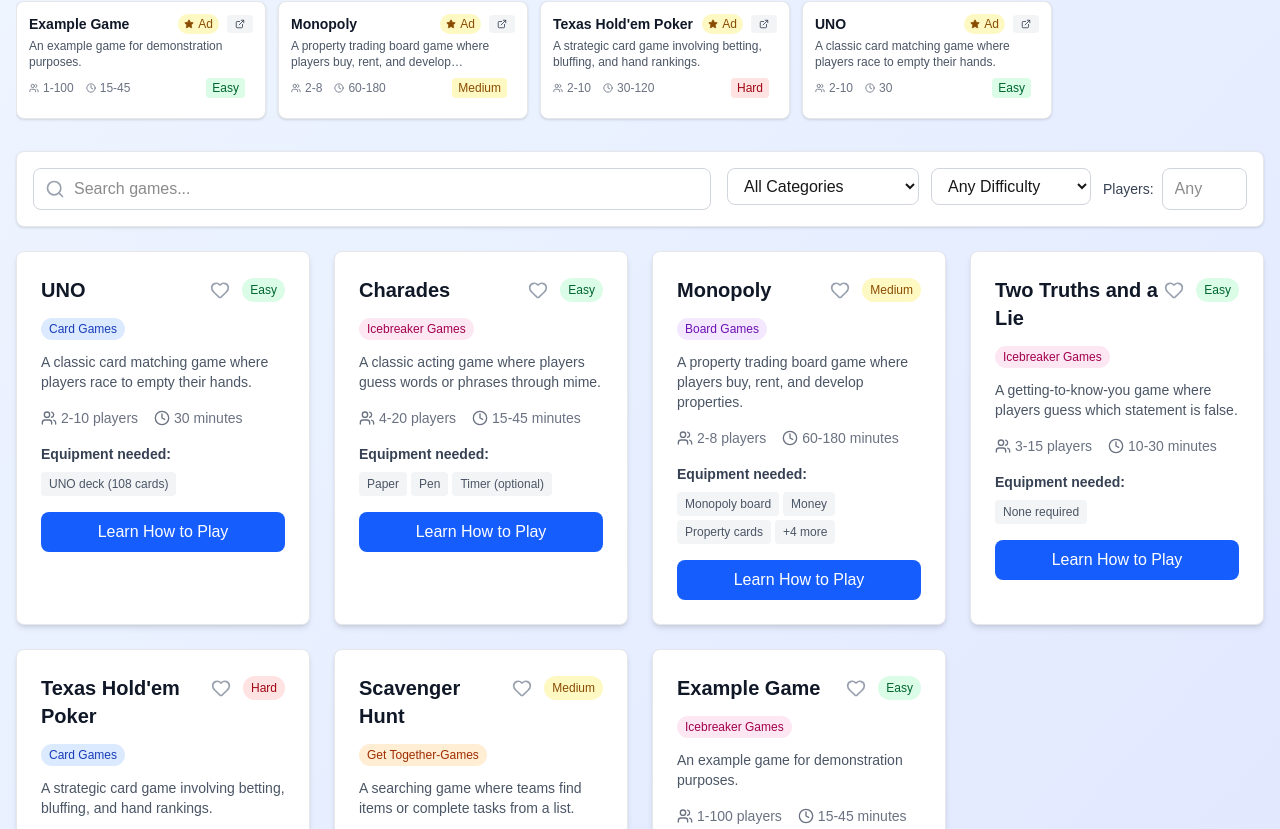
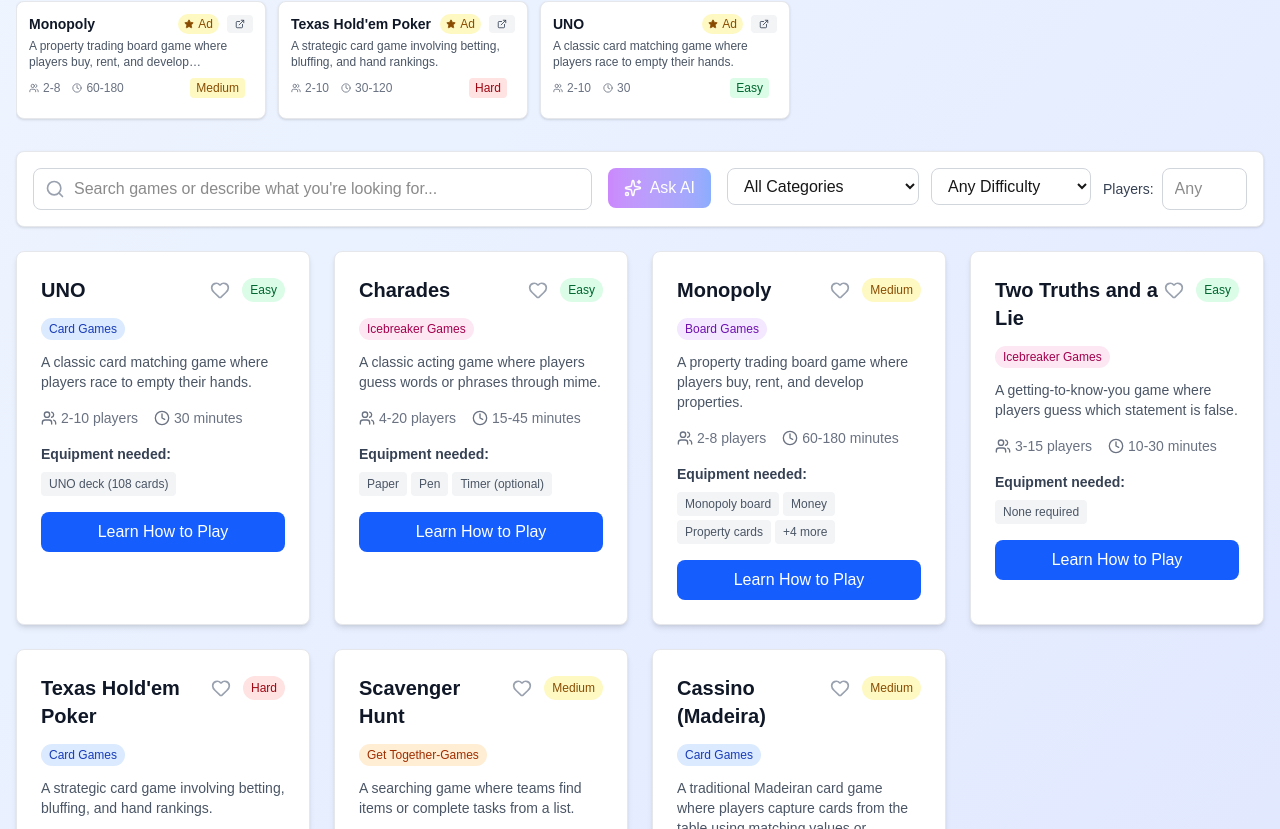
Before and after one commit to PedroAntunes178/game-tutor, a Next.js app: page / in a window 1280 px wide. Shown: the part 231-1060 px from the top of the page. Built offline with nearby package versions, Linux system fonts and the light colour scheme.

Commit message:
[feature] ask AI for "what is this game?"

```diff
--- a/src/app/page.tsx
+++ b/src/app/page.tsx
@@ -48,6 +48,14 @@
     router.push(`/game/${gameSlug}`);
   };
 
+  const handleAIRecommendation = (gameId: string) => {
+    // Find the game by ID and navigate to it
+    const game = games.find(g => g.id === gameId);
+    if (game) {
+      handleLearnToPlay(game as Game);
+    }
+  };
+
   return (
     <div className="min-h-screen bg-gradient-to-br from-blue-50 to-indigo-100">
       <div className="container mx-auto px-4 py-8">
@@ -66,13 +74,6 @@
           </p>
         </div>
 
-        {/* Favorites Bar */}
-        <FavoritesBar
-          favorites={favorites}
-          onRemoveFavorite={removeFavorite}
-          onGameClick={handleLearnToPlay}
-        />
-
         {/* Sponsored Bar */}
         <SponsoredBar
           sponsoredGames={sponsoredGames}
@@ -89,6 +90,14 @@
           onDifficultyChange={setSelectedDifficulty}
           playerCount={playerCount}
           onPlayerCountChange={setPlayerCount}
+          onAIRecommendation={handleAIRecommendation}
+        />
+
+        {/* Favorites Bar */}
+        <FavoritesBar
+          favorites={favorites}
+          onRemoveFavorite={removeFavorite}
+          onGameClick={handleLearnToPlay}
         />
 
         {/* Games Grid */}
--- a/src/components/FilterBar.tsx
+++ b/src/components/FilterBar.tsx
@@ -1,6 +1,8 @@
 'use client';
 
-import { Search } from 'lucide-react';
+import { Search, Sparkles } from 'lucide-react';
+import { useState } from 'react';
+import games from '@/data';
 
 interface FilterBarProps {
   searchQuery: string;
@@ -11,6 +13,7 @@
   onDifficultyChange: (difficulty: string) => void;
   playerCount: number;
   onPlayerCountChange: (count: number) => void;
+  onAIRecommendation: (gameId: string) => void;
 }
 
 export default function FilterBar({
@@ -22,7 +25,9 @@
   onDifficultyChange,
   playerCount,
   onPlayerCountChange,
+  onAIRecommendation,
 }: FilterBarProps) {
+  const [isAsking, setIsAsking] = useState(false);
   const categories = [
     { value: '', label: 'All Categories' },
     { value: 'card-games', label: 'Card Games' },
@@ -38,6 +43,74 @@
     { value: 'Hard', label: 'Hard' },
   ];
 
+  const handleAskAI = async () => {
+    if (!searchQuery.trim()) {
+      alert('Please enter a description of the game you\'re looking for in the search box.');
+      return;
+    }
+
+    setIsAsking(true);
+
+    try {
+      // Create a comprehensive prompt with all game data
+      const gamesData = games.map(game => ({
+        id: game.id,
+        name: game.name,
+        category: game.category,
+        minPlayers: game.minPlayers,
+        maxPlayers: game.maxPlayers,
+        ageRange: game.ageRange,
+        duration: game.duration,
+        difficulty: game.difficulty,
+        description: game.description,
+        equipment: game.equipment,
+        basicRules: game.basicRules,
+        tags: game.tags
+      }));
+
+      const initialPrompt = `You are a game recommendation assistant. Here is the complete database of available games:
+
+${JSON.stringify(gamesData, null, 2)}
+
+Based on the user's description, please identify which game they are most likely looking for. Only recommend games from the database above. If the description matches multiple games, recommend the best match. If no games match well, suggest the closest alternatives.
+
+User's description: "${searchQuery}"
+
+Please respond with ONLY the game ID (like "uno", "charades", etc.) of your top recommendation. Do not include any explanation or additional text - just the game ID.`;
+
+      const response = await fetch('/api/chat', {
+        method: 'POST',
+        headers: {
+          'Content-Type': 'application/json',
+        },
+        body: JSON.stringify({
+          initialPrompt,
+          messages: []
+        }),
+      });
+
+      if (!response.ok) {
+        throw new Error('Failed to get AI recommendation');
+      }
+
+      const data = await response.json() as { content: string };
+      const gameId = data.content?.trim();
+
+      // Verify the game exists in our database
+      const foundGame = games.find(game => game.id === gameId);
+      if (foundGame) {
+        onAIRecommendation(gameId);
+      } else {
+        alert('AI couldn\'t find a matching game. Try refining your description.');
+      }
+    } catch (error) {
+      console.error('Error asking AI:', error);
+      alert('Sorry, there was an error getting AI recommendations. Please try again.');
+    } finally {
+      setIsAsking(false);
+    }
+  };
+
   return (
     <div className="bg-white p-4 rounded-lg shadow-sm border border-gray-200 mb-6">
       <div className="flex flex-col lg:flex-row gap-4">
@@ -46,11 +119,23 @@
           <Search className="absolute left-3 top-1/2 transform -translate-y-1/2 text-gray-400" size={20} />
           <input
             type="text"
-            placeholder="Search games..."
+            placeholder="Search games or describe what you're looking for..."
             value={searchQuery}
             onChange={(e) => onSearchChange(e.target.value)}
             className="w-full pl-10 pr-4 py-2 border border-gray-300 rounded-lg focus:outline-none focus:ring-2 focus:ring-blue-500 focus:border-transparent"
           />
+        </div>
+
+        {/* Ask AI Button */}
+        <div className="flex-shrink-0">
+          <button
+            onClick={handleAskAI}
+            disabled={isAsking || !searchQuery.trim()}
+            className="flex items-center gap-2 px-4 py-2 bg-gradient-to-r from-purple-600 to-blue-600 text-white rounded-lg hover:from-purple-700 hover:to-blue-700 focus:outline-none focus:ring-2 focus:ring-purple-500 focus:ring-offset-2 disabled:opacity-50 disabled:cursor-not-allowed transition-all duration-200"
+          >
+            <Sparkles size={18} className={isAsking ? 'animate-pulse' : ''} />
+            {isAsking ? 'Asking AI...' : 'Ask AI'}
+          </button>
         </div>
 
         {/* Filters */}
--- /dev/null
+++ b/src/data/games/cassino-madeira.json
@@ -0,0 +1,41 @@
+{
+  "id": "cassino-madeira",
+  "name": "Cassino (Madeira)",
+  "category": "card-games",
+  "minPlayers": 2,
+  "maxPlayers": 4,
+  "ageRange": "10+",
+  "duration": "30-60 minutes",
+  "difficulty": "Medium",
+  "description": "A traditional Madeiran card game where players capture cards from the table using matching values or combinations. Strategy and memory are key to securing high-value cards and outscoring your opponent.",
+  "equipment": ["Standard 52-card deck (no jokers)"],
+  "basicRules": [
+    "Deal 4 cards to each player and 4 cards face-up to the table.",
+    "Players take turns playing one card per round.",
+    "Capture cards from the table by matching their value or summing cards to equal the played card's value.",
+    "Players may 'build' combinations on the table that can be captured in future turns.",
+    "If no capture or build is possible, the player must 'trail' a card onto the table.",
+    "Repeat dealing until the deck is exhausted; the last player to make a capture takes remaining table cards.",
+    "Score at the end of each round based on captured cards."
+  ],
+  "scoring": {
+    "mostCards": 3,
+    "mostSpades": 1,
+    "10 of Diamonds": 2,
+    "2 of Spades": 1,
+    "each Ace": 1
+  },
+  "winningCondition": "Game is played until one player or team reaches a target score (commonly 21 or 31 points).",
+  "variants": [
+    "Team Play: In 4-player games, partners sit opposite each other.",
+    "No Builds: Beginners may skip build rules for simpler gameplay.",
+    "Target Score Variant: Increase to 51 or 61 for longer games."
+  ],
+  "strategyTips": [
+    "Track which high-point cards have been played or captured.",
+    "Use builds wisely; don't leave them open for opponents to steal.",
+    "Controlling the last capture can secure leftover cards and extra points.",
+    "Focus on capturing the 10 of Diamonds and 2 of Spades when possible."
+  ],
+  "tags": ["traditional", "Portuguese", "strategy", "memory", "fishing", "Madeira", "card game", "family"]
+}
--- a/src/data/games/example-game.json
+++ /dev/null
@@ -1,19 +0,0 @@
-{
-  "id": "example-game",
-  "name": "Example Game",
-  "category": "icebreaker-games",
-  "minPlayers": 1,
-  "maxPlayers": 100,
-  "ageRange": "8+",
-  "duration": "15-45 minutes",
-  "difficulty": "Easy",
-  "description": "An example game for demonstration purposes.",
-  "equipment": ["Paper", "Pen"],
-  "basicRules": [
-    "Rule 1: Do this",
-    "Rule 2: Do that"
-  ],
-  "tags": ["party", "team-building", "indoor"],
-  "sponsorPriority": 10,
-  "sponsorWebsite":  "https://game-tutor.com"
-}
--- a/src/data/index.ts
+++ b/src/data/index.ts
@@ -4,7 +4,7 @@
 import twoTruthsOneLie from './games/two-truths-one-lie.json';
 import poker from './games/poker.json';
 import scavengerHunt from './games/scavenger-hunt.json';
-import exampleGame from './games/example-game.json';
+import cassinoMadeira from './games/cassino-madeira.json';
 
 const games = [
   uno,
@@ -13,7 +13,7 @@
   twoTruthsOneLie,
   poker,
   scavengerHunt,
-  exampleGame
+  cassinoMadeira
 ];
 
 export default games;
```
